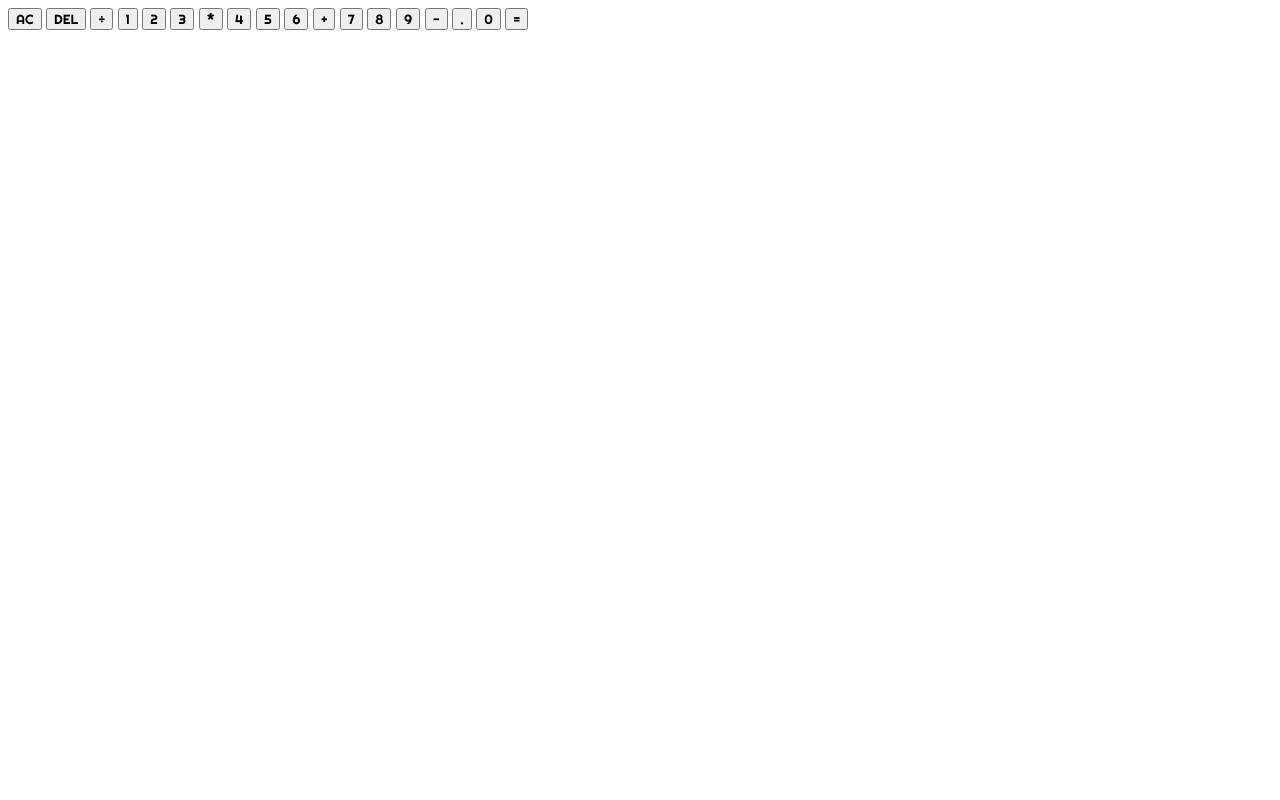
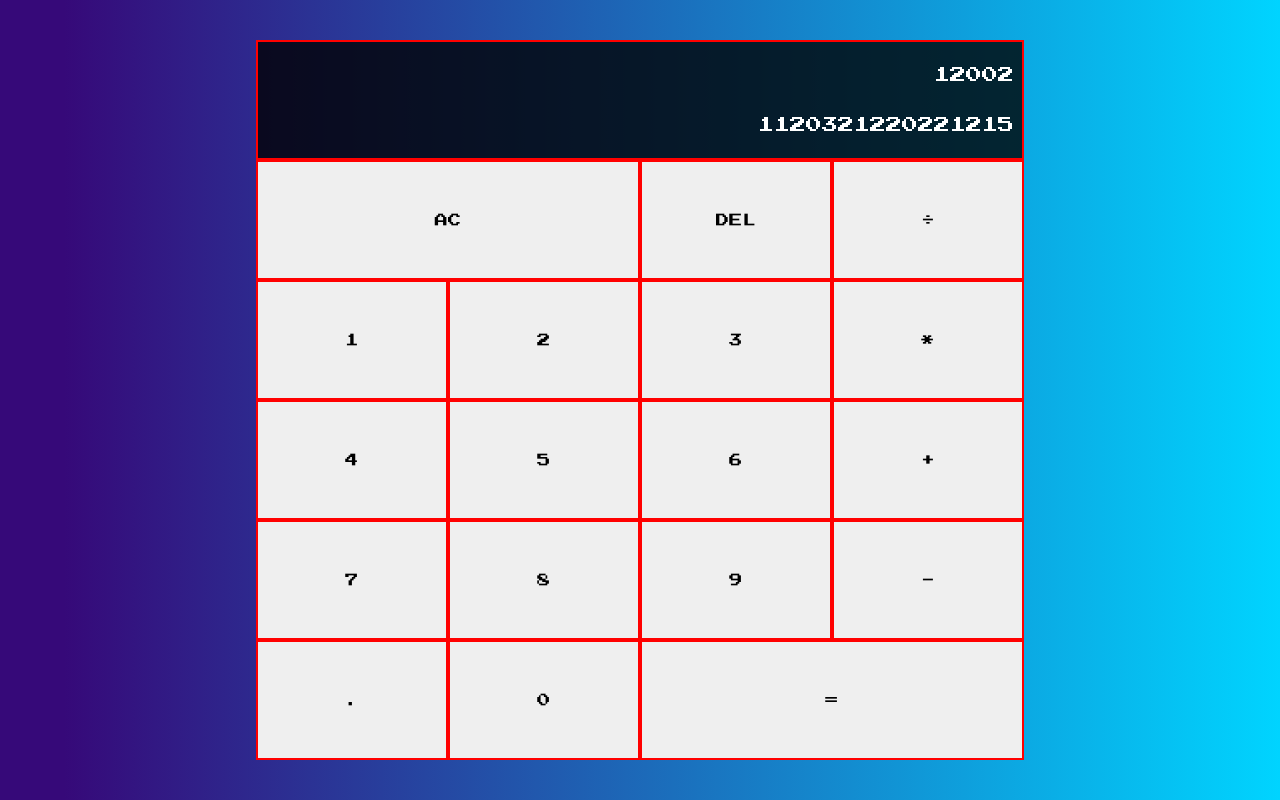
Before and after one commit to dev-arctik/Calculator, a plain HTML site: page index.html in a window 1280 px wide. Drawn offline with Linux system fonts and the light colour scheme.

Commit message:
made a grid layout for calc

```diff
--- a/index.html
+++ b/index.html
@@ -7,16 +7,17 @@
     <title>Calculator</title>
     <link rel="stylesheet" href="./style.css" />
     <link rel="preconnect" href="https://fonts.gstatic.com" />
+    <link rel="preconnect" href="https://fonts.gstatic.com" />
     <link
-      href="https://fonts.googleapis.com/css2?family=Righteous&display=swap"
+      href="https://fonts.googleapis.com/css2?family=Press+Start+2P&display=swap"
       rel="stylesheet"
     />
   </head>
   <body>
     <div class="calculator-grid">
       <div class="output">
-        <div class="previous-operand"></div>
-        <div class="current-operand"></div>
+        <div class="previous-operand">12002</div>
+        <div class="current-operand">1120321220221215</div>
       </div>
       <button class="span-two">AC</button>
       <button>DEL</button>
--- a/style.css
+++ b/style.css
@@ -1,4 +1,53 @@
-*, *::before, *::after {
-    box-sizing: border-box;
-    font-family: 'Righteous', cursive;
+*,
+*::before,
+*::after {
+  box-sizing: border-box;
+  font-family: "Press Start 2P", cursive, sans-serif;
 }
+
+body {
+  padding: 0;
+  margin: 0;
+  background: linear-gradient(
+    90deg,
+    rgba(54, 9, 121, 1) 5%,
+    rgba(0, 212, 255, 1) 100%
+  );
+}
+
+/* calculator layout */
+.calculator-grid {
+  display: grid;
+  justify-content: center;
+  align-content: center;
+  min-height: 100vh;
+  grid-template-columns: repeat(4, 15%);
+  grid-template-rows: minmax(15%, auto) repeat(5, 15%);
+}
+
+/* Ouput area  */
+.output {
+  grid-column: 1/-1;
+  display: flex;
+  flex-direction: column;
+  align-items: flex-end;
+  justify-content: space-around;
+  padding: 8px;
+  background-color: rgba(0, 0, 0, 0.781);
+  color: white;
+  /* word-wrap: break-word; */
+  word-break: break-all;
+}
+
+/* button  */
+.span-two {
+  grid-column: span 2;
+}
+button {
+  cursor: pointer;
+}
+
+button,
+.output {
+  border: 2px solid red;
+}
```
